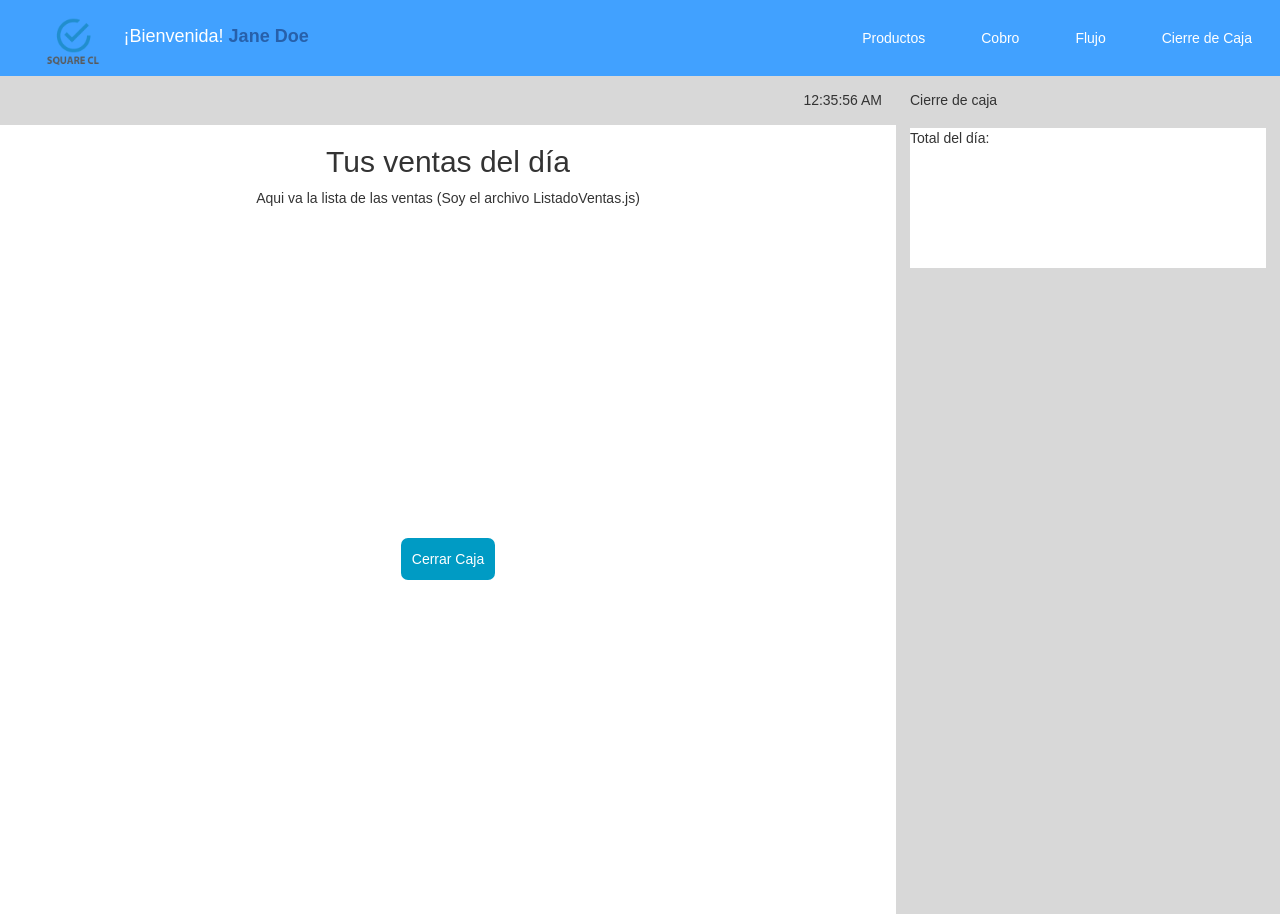
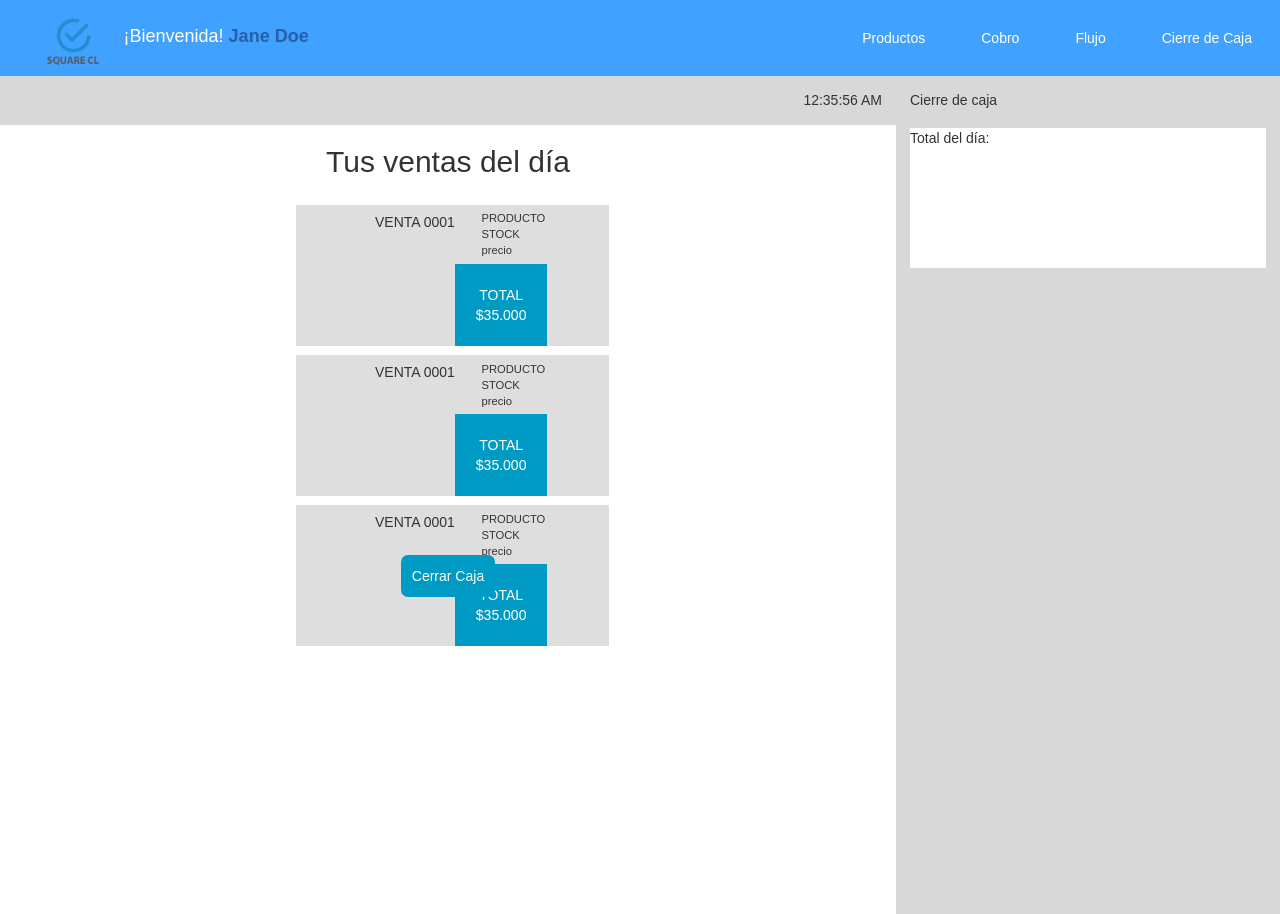
Before and after one commit to claudinacr/SquarePOS, a React (Create React App) app: page /#/Ventas/ContainerVentas in a window 1280 px wide. Built offline with nearby package versions, Linux system fonts and the light colour scheme.

Commit message:
maquetado de listado de ventas

```diff
--- a/src/Components/Ventas/ListadoVentas.js
+++ b/src/Components/Ventas/ListadoVentas.js
@@ -1,12 +1,15 @@
 import React, { Component } from 'react';
+import ContenedorVenta from './componentesListadoVentas/ContenedorVenta';
 import './ventas.css';
 
 class ListadoVentas extends Component {
  render() {
    return (
-     <div className="ListadoVentas">
-       <p> Aqui va la lista de las ventas (Soy el archivo ListadoVentas.js)</p>
-     </div>
+    <div className="ListadoVentas">
+      <ContenedorVenta />
+      <ContenedorVenta />
+      <ContenedorVenta />
+    </div>
    );
  }
 }
--- /dev/null
+++ b/src/Components/Ventas/componentesListadoVentas/ContenedorVenta.js
@@ -0,0 +1,11 @@
+import React from 'react';
+import ElementoVenta from './ElementoVenta';
+import './../ventas.css'
+
+const ContenedorVenta = () =>(
+  <div className='contenedorVenta'>
+    <ElementoVenta/>
+  </div>
+)
+
+export default ContenedorVenta;
--- /dev/null
+++ b/src/Components/Ventas/componentesListadoVentas/DetalleProducto.js
@@ -0,0 +1,15 @@
+import React, { Component } from 'react';
+
+class DetalleProducto extends Component {
+  render() {
+    return (
+      <div className="DetalleProducto">
+        <p>PRODUCTO</p>
+        <p>STOCK</p>
+        <p>precio</p>
+      </div>
+    );
+  }
+}
+
+export default DetalleProducto;
--- /dev/null
+++ b/src/Components/Ventas/componentesListadoVentas/ElementoVenta.js
@@ -0,0 +1,15 @@
+import React from 'react';
+import NumeroVenta from './NumeroVenta';
+import DetalleProducto from './DetalleProducto';
+import TotalVenta from './TotalVenta';
+import './../ventas.css'
+
+const ElementoVenta = () =>(
+  <div className='elementoVentas'>
+    <NumeroVenta />
+    <DetalleProducto />
+    <TotalVenta />
+  </div>
+)
+
+export default ElementoVenta;
--- /dev/null
+++ b/src/Components/Ventas/componentesListadoVentas/NumeroVenta.js
@@ -0,0 +1,13 @@
+import React, { Component } from 'react';
+
+class NumeroVenta extends Component {
+  render() {
+    return (
+      <div className="numeroVenta">
+        <p>VENTA 0001</p>
+      </div>
+    );
+  }
+}
+
+export default NumeroVenta;
--- /dev/null
+++ b/src/Components/Ventas/componentesListadoVentas/TotalVenta.js
@@ -0,0 +1,14 @@
+import React, { Component } from 'react';
+
+class TotalVenta extends Component {
+  render() {
+    return (
+      <div className="totalVenta">
+        <p>TOTAL</p>
+        <p>$35.000</p>
+      </div>
+    );
+  }
+}
+
+export default TotalVenta;
--- a/src/Components/Ventas/ventas.css
+++ b/src/Components/Ventas/ventas.css
@@ -33,3 +33,42 @@
 .BotonCierre:hover{
   background-color: #969696;
 }
+
+/*Listado ventas*/
+.contenedorVenta:first-child{
+  margin-top: 3%;
+}
+.contenedorVenta{
+  background-color: #DEDEDE;
+  width: 35%;
+  display: flex;
+  flex-direction: row;
+  margin-left:33%;
+  margin-top: 1%;
+}
+
+.totalVenta, .numeroVenta, .DetalleProducto, .elementoVentas{
+  display: inline-block;
+  vertical-align: top;
+}
+
+.elementoVentas p{
+  margin: 0;
+}
+
+.numeroVenta{
+  padding: 0.5em 1.5em 0 1.5em;
+}
+
+.DetalleProducto{
+  padding: 0.5em ;
+  text-align: left;
+  font-size: 0.8em;
+}
+
+.totalVenta{
+  background-color: #009bc4;
+  color: #FFFFFF;
+  padding: 1.5em;
+  margin-left: 6.95em;
+}
```
